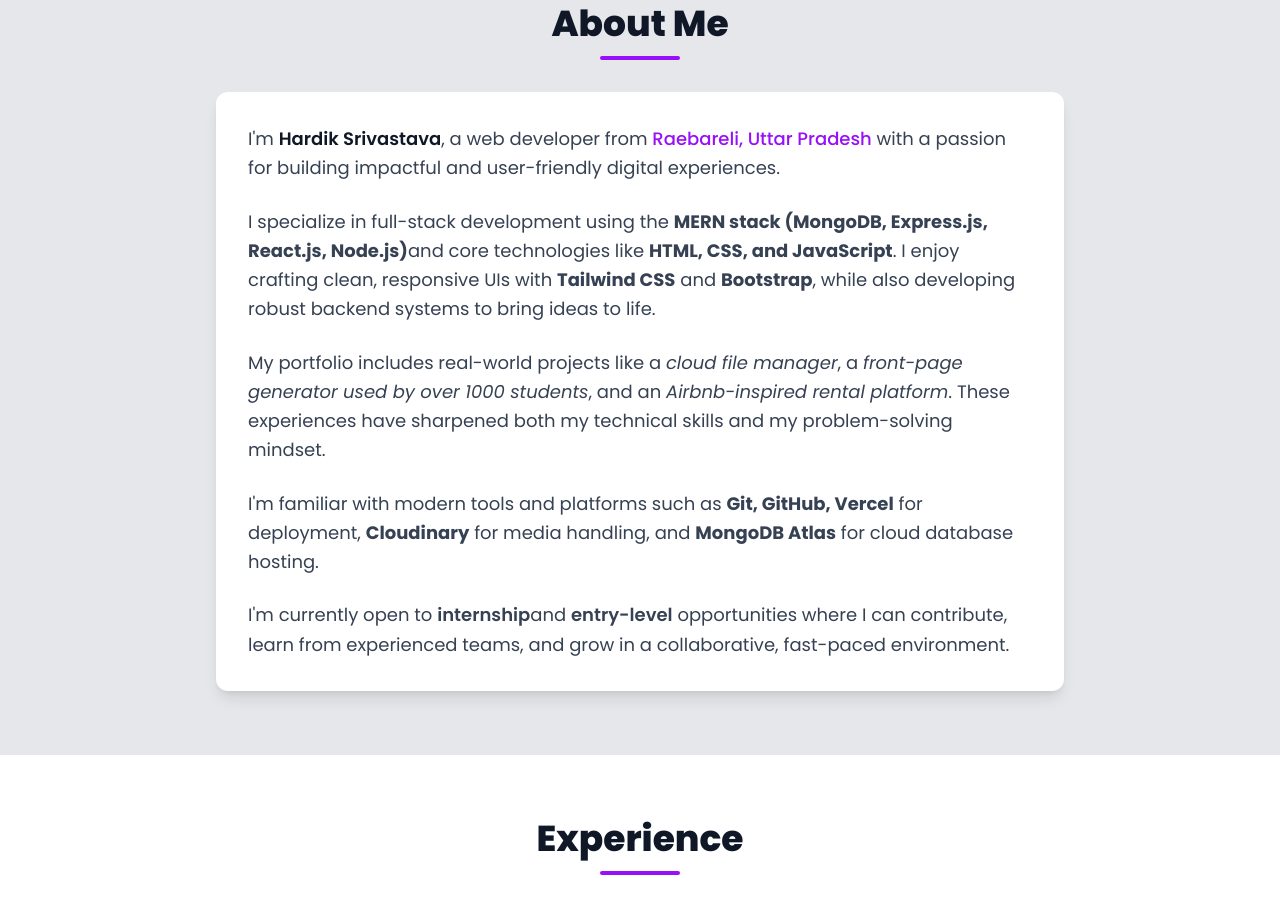
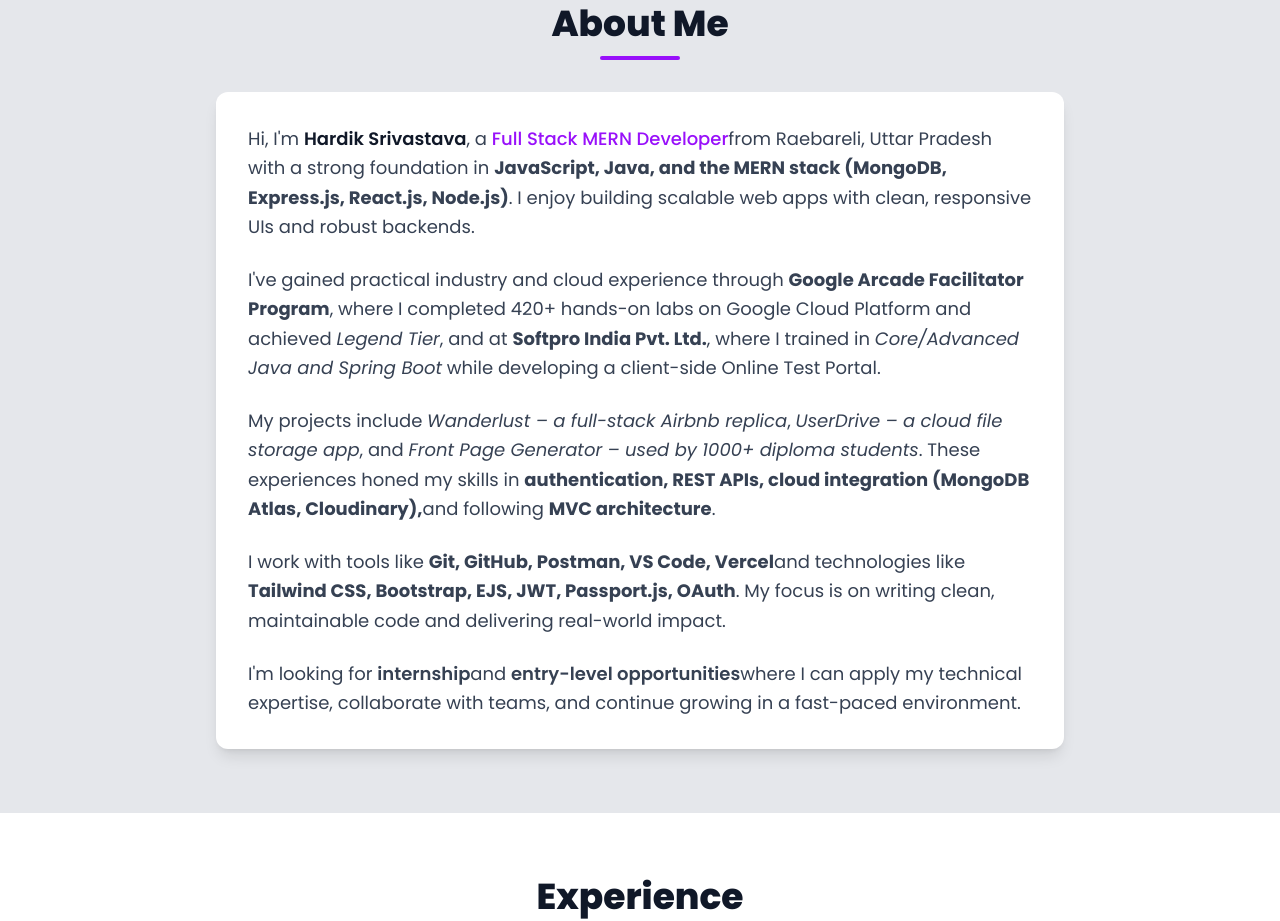
Before and after one commit to hardiksrivastavaa/Portfolio, a React (Vite) app: page / in a window 1280 px wide. Shown: the part 860-1781 px from the top of the page. Built offline with nearby package versions, Linux system fonts and the light colour scheme.

Commit message:
Update About.jsx

```diff
--- a/src/pages/About.jsx
+++ b/src/pages/About.jsx
@@ -16,41 +16,44 @@
 
       <div className="bg-white shadow-lg rounded-xl p-6 md:p-8 leading-relaxed text-lg text-gray-700 space-y-6">
         <p>
-          I&apos;m <span className="font-semibold text-gray-900">Hardik Srivastava</span>,
-          a web developer from <span className="text-purple-600 font-medium">Raebareli, Uttar Pradesh  </span>
-          with a passion for building impactful and user-friendly digital experiences.
+          Hi, I&apos;m <span className="font-semibold text-gray-900">Hardik Srivastava</span>,
+          a <span className="text-purple-600 font-medium">Full Stack MERN Developer</span>
+          from Raebareli, Uttar Pradesh with a strong foundation in{" "}
+          <strong>JavaScript, Java, and the MERN stack (MongoDB, Express.js, React.js, Node.js)</strong>.
+          I enjoy building scalable web apps with clean, responsive UIs and robust backends.
         </p>
 
         <p>
-          I specialize in full-stack development using the{" "}
-          <strong>MERN stack (MongoDB, Express.js, React.js, Node.js)</strong>
-          and core technologies like <strong>HTML, CSS, and JavaScript</strong>.
-          I enjoy crafting clean, responsive UIs with{" "}
-          <strong>Tailwind CSS</strong> and <strong>Bootstrap</strong>, while
-          also developing robust backend systems to bring ideas to life.
+          I&apos;ve gained practical industry and cloud experience through{" "}
+          <strong>Google Arcade Facilitator Program</strong>, where I completed{" "}
+          420+ hands-on labs on Google Cloud Platform and achieved{" "}
+          <em>Legend Tier</em>, and at{" "}
+          <strong>Softpro India Pvt. Ltd.</strong>, where I trained in{" "}
+          <em>Core/Advanced Java and Spring Boot</em> while developing a client-side{" "}
+          Online Test Portal.
         </p>
 
         <p>
-          My portfolio includes real-world projects like a{" "}
-          <em>cloud file manager</em>, a{" "}
-          <em>front-page generator used by over 1000 students</em>,
-          and an <em>Airbnb-inspired rental platform</em>.
-          These experiences have sharpened both my technical skills and my
-          problem-solving mindset.
+          My projects include{" "}
+          <em>Wanderlust – a full-stack Airbnb replica</em>,{" "}
+          <em>UserDrive – a cloud file storage app</em>, and{" "}
+          <em>Front Page Generator – used by 1000+ diploma students</em>.
+          These experiences honed my skills in{" "}
+          <strong>authentication, REST APIs, cloud integration (MongoDB Atlas, Cloudinary),</strong>
+          and following <strong>MVC architecture</strong>.
         </p>
 
         <p>
-          I&apos;m familiar with modern tools and platforms such as{" "}
-          <strong>Git, GitHub, Vercel</strong> for deployment,{" "}
-          <strong>Cloudinary</strong> for media handling, and{" "}
-          <strong>MongoDB Atlas</strong> for cloud database hosting.
+          I work with tools like <strong>Git, GitHub, Postman, VS Code, Vercel</strong>
+          and technologies like <strong>Tailwind CSS, Bootstrap, EJS, JWT, Passport.js, OAuth</strong>.
+          My focus is on writing clean, maintainable code and delivering real-world impact.
         </p>
 
         <p>
-          I&apos;m currently open to <span className="font-semibold">internship</span>
-          and <span className="font-semibold">entry-level</span> opportunities
-          where I can contribute, learn from experienced teams, and grow in
-          a collaborative, fast-paced environment.
+          I&apos;m looking for <span className="font-semibold">internship</span>
+          and <span className="font-semibold">entry-level opportunities</span>
+          where I can apply my technical expertise, collaborate with teams, and
+          continue growing in a fast-paced environment.
         </p>
       </div>
     </section>
```
